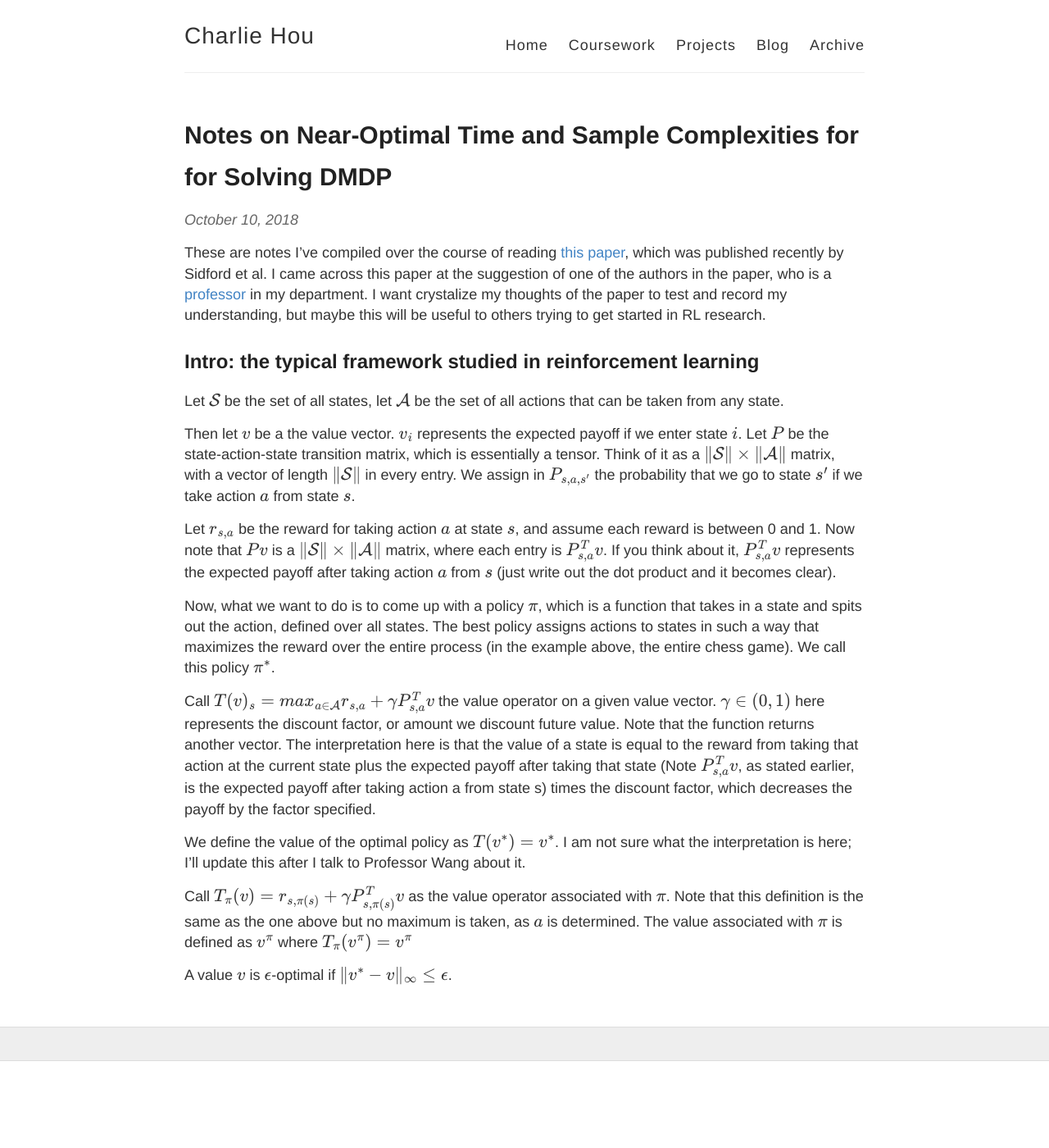
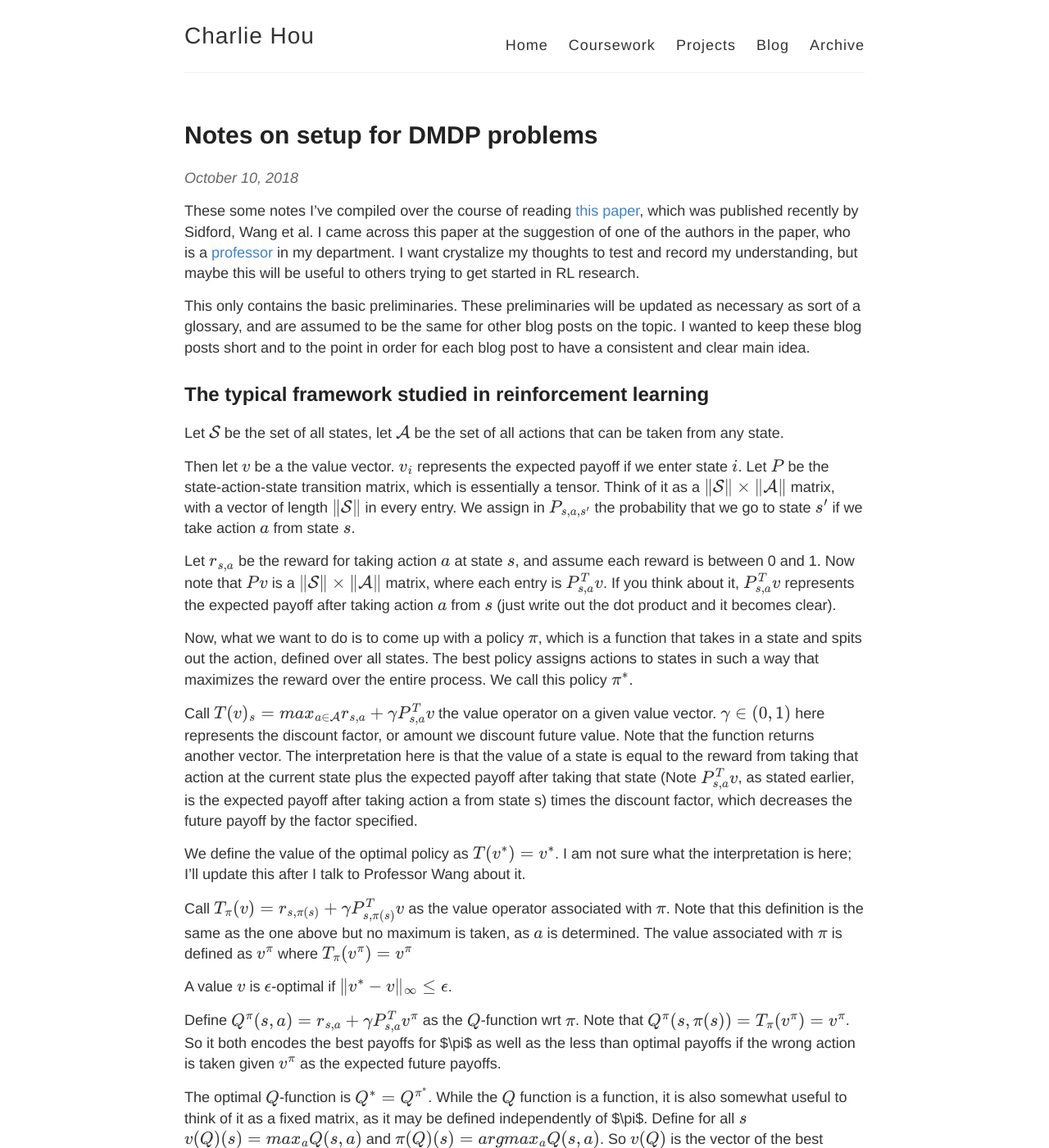
Before and after one commit to houcharlie/oldwebsite, a Jekyll site: the page built from _posts/2018-10-10-mdp.md, in a window 1280 px wide and 1400 px high. Shown: the whole window at 82% size. Built offline with Jekyll 4.4.1, drawn with Linux system fonts in a browser that asks for light colours; formulas are drawn with MathJax 3; some of the changed text lies outside the part shown.

Commit message:
Update _posts/2018-10-10-mdp.md

```diff
--- a/_posts/2018-10-10-mdp.md
+++ b/_posts/2018-10-10-mdp.md
@@ -1,12 +1,15 @@
 ---
 layout: post
-title: Notes on Near-Optimal Time and Sample Complexities for for Solving DMDP
+title: Notes on setup for DMDP problems
 permalink: /blog/:title
 ---
 
-These are notes I've compiled over the course of reading [this paper](https://arxiv.org/pdf/1806.01492.pdf), which was published recently by Sidford et al.  I came across this paper at the suggestion of one of the authors in the paper, who is a [professor](http://www.princeton.edu/~mengdiw/) in my department.  I want crystalize my thoughts of the paper to test and record my understanding, but maybe this will be useful to others trying to get started in RL research.
+These some notes I've compiled over the course of reading [this paper](https://arxiv.org/pdf/1806.01492.pdf), which was published recently by Sidford, Wang et al.  I came across this paper at the suggestion of one of the authors in the paper, who is a [professor](http://www.princeton.edu/~mengdiw/) in my department.  I want crystalize my thoughts to test and record my understanding, but maybe this will be useful to others trying to get started in RL research.
 
-## Intro: the typical framework studied in reinforcement learning
+This only contains the basic preliminaries.  These preliminaries will be updated as necessary as sort of a glossary, and are assumed to be the same for other blog posts on the topic.  I wanted to keep these blog posts short and to the point in order for each blog post to have a consistent and clear main idea.
+
+
+## The typical framework studied in reinforcement learning
 
 Let $$\cal{S}$$ be the set of all states, let $$\cal{A}$$ be the set of all actions that can be taken from any state.
 
@@ -14,12 +17,16 @@ Then let $$ v $$ be a the value vector.  $$ v_{i} $$ represents the expected pay
 
 Let $$ r_{s,a} $$ be the reward for taking action $$ a $$ at state $$ s $$, and assume each reward is between 0 and 1.  Now note that $$Pv$$ is a $$ \|\cal{S}\|\times\|\cal{A}\| $$ matrix, where each entry is $$ P_{s,a}^{T}v $$.  If you think about it, $$ P_{s,a}^{T}v $$ represents the expected payoff after taking action $$ a $$ from $$ s $$ (just write out the dot product and it becomes clear).
 
-Now, what we want to do is to come up with a policy $$ \pi $$, which is a function that takes in a state and spits out the action, defined over all states.  The best policy assigns actions to states in such a way that maximizes the reward over the entire process (in the example above, the entire chess game).  We call this policy $$ \pi^{*} $$.
+Now, what we want to do is to come up with a policy $$ \pi $$, which is a function that takes in a state and spits out the action, defined over all states.  The best policy assigns actions to states in such a way that maximizes the reward over the entire process.  We call this policy $$ \pi^{*} $$.
 
-Call $$ T(v)_{s} = max_{a \in \cal{A}} {r_{s,a} + \gamma P_{s,a}^{T}v} $$ the value operator on a given value vector.  $$\gamma \in (0,1)$$ here represents the discount factor, or amount we discount future value.  Note that the function returns another vector.  The interpretation here is that the value of a state is equal to the reward from taking that action at the current state plus the expected payoff after taking that state (Note $$P_{s,a}^{T}v$$, as stated earlier, is the expected payoff after taking action a from state s) times the discount factor, which decreases the payoff by the factor specified.
+Call $$ T(v)_{s} = max_{a \in \cal{A}} {r_{s,a} + \gamma P_{s,a}^{T}v} $$ the value operator on a given value vector.  $$\gamma \in (0,1)$$ here represents the discount factor, or amount we discount future value.  Note that the function returns another vector.  The interpretation here is that the value of a state is equal to the reward from taking that action at the current state plus the expected payoff after taking that state (Note $$P_{s,a}^{T}v$$, as stated earlier, is the expected payoff after taking action a from state s) times the discount factor, which decreases the future payoff by the factor specified.
 
 We define the value of the optimal policy as $$ T(v^{*}) = v^{*} $$.  I am not sure what the interpretation is here; I'll update this after I talk to Professor Wang about it.
 
 Call $$T_{\pi}(v) = r_{s,\pi(s)} + \gamma P_{s,\pi(s)}^{T}v $$ as the value operator associated with $$\pi$$.  Note that this definition is the same as the one above but no maximum is taken, as $$a$$ is determined.  The value associated with $$\pi$$ is defined as $$v^{\pi}$$ where $$T_{\pi}(v^{\pi}) = v^{\pi}$$
 
 A value $$v$$ is $$\epsilon$$-optimal if $$\|v^{*} - v\|_{\infty} \leq \epsilon$$.
+
+Define $$Q^{\pi}(s,a) = r_{s,a} + \gamma P^{T}_{s,a}v^{\pi}$$ as the $$Q$$-function wrt $$\pi$$.  Note that $$Q^{\pi}(s, \pi(s)) = T_{\pi}(v^{\pi}) = v^{\pi}$$.  So it both encodes the best payoffs for $\pi$ as well as the less than optimal payoffs if the wrong action is taken given $$v^{\pi}$$ as the expected future payoffs.
+
+The optimal $$Q$$-function is $$Q^{*} = Q^{\pi^{*}}$$.  While the $$Q$$ function is a function, it is also somewhat useful to think of it as a fixed matrix, as it may be defined independently of $\pi$.  Define for all $$s$$ $$v(Q)(s) = max_{a}Q(s,a)$$ and $$\pi(Q)(s) = argmax_{a} Q(s,a)$$.  So $$v(Q)$$ is the vector of the best payoff from each state s, and $$\pi(Q)$$ is the action to get the best payoff for each state s.
```
